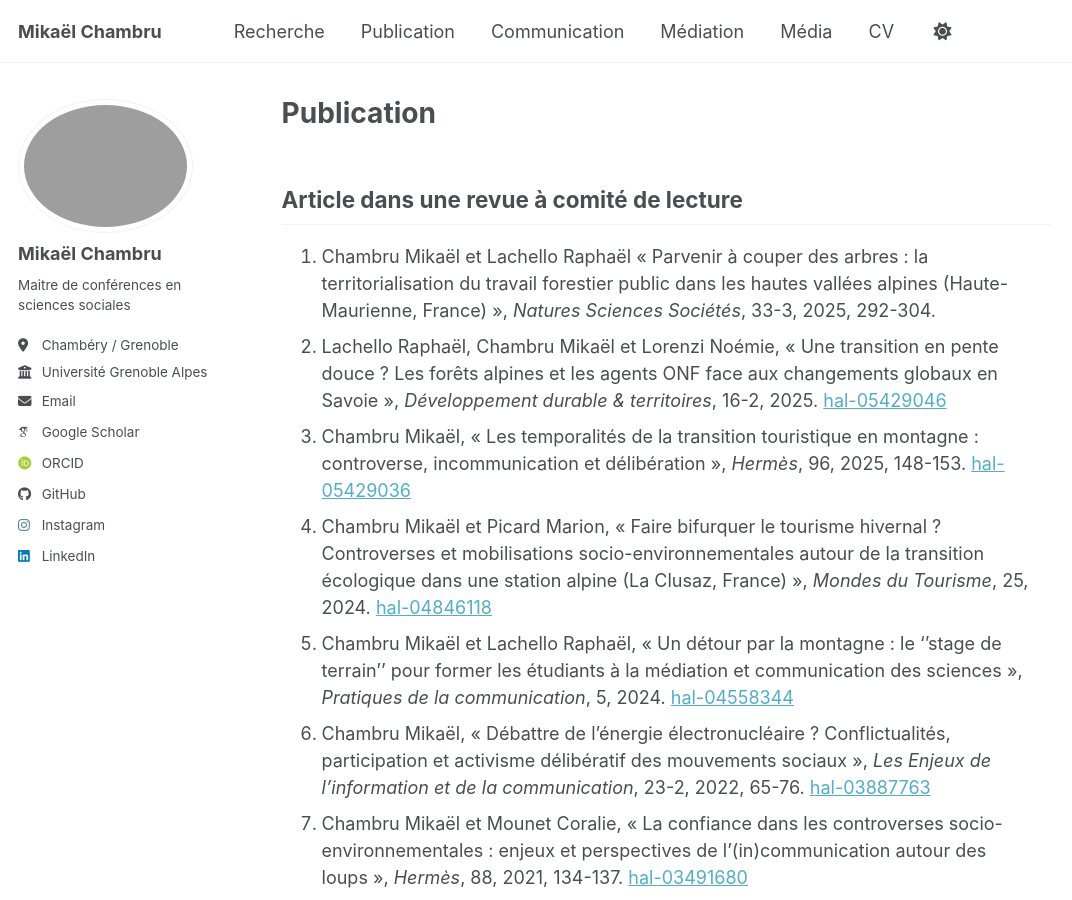
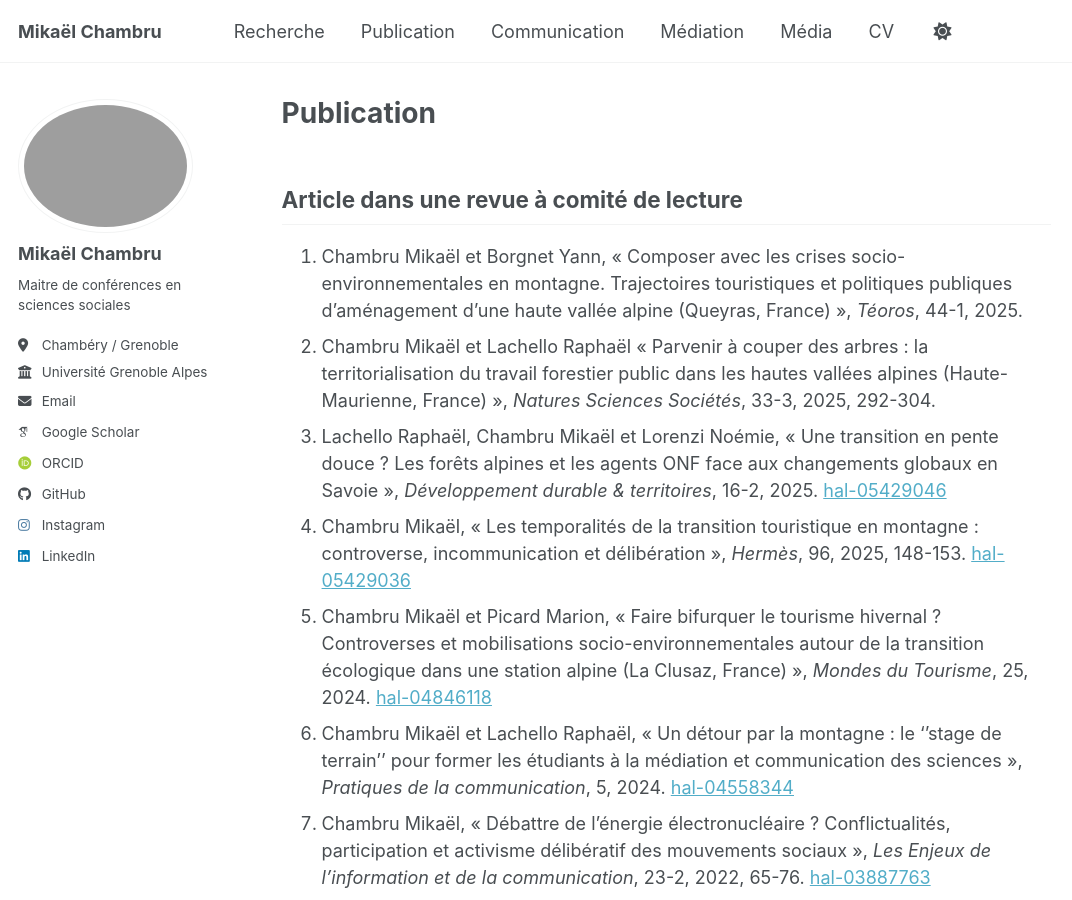
Before and after one commit to mikaelchambru/mikaelchambru.github.io, a Jekyll site: the page built from _pages/publications.md, in a window 1280 px wide and 900 px high. Shown: the whole window, without its empty margins (0-1072 px from the left). Built offline with Jekyll 4.4.1, drawn with Linux system fonts in a browser that asks for light colours; some web fonts are replaced; a script bundle is joined from its source files by our own code; library files that are not in the unit come from our copies.

Commit message:
Update publications.md

```diff
--- a/_pages/publications.md
+++ b/_pages/publications.md
@@ -7,22 +7,23 @@
 ---
 ## Article dans une revue à comité de lecture
 
-1. Chambru Mikaël et Lachello Raphaël « Parvenir à couper des arbres : la territorialisation du travail forestier public dans les hautes vallées alpines (Haute-Maurienne, France) », *Natures Sciences Sociétés*, 33-3, 2025, 292-304.
-2. Lachello Raphaël, Chambru Mikaël et Lorenzi Noémie, « Une transition en pente douce ? Les forêts alpines et les agents ONF face aux changements globaux en Savoie », *Développement durable & territoires*, 16-2, 2025. [hal-05429046](https://hal.science/hal-05429046v1)
-3. Chambru Mikaël, « Les temporalités de la transition touristique en montagne : controverse, incommunication et délibération », *Hermès*, 96, 2025, 148-153. [hal-05429036](https://hal.science/hal-05429036)
-4. Chambru Mikaël et Picard Marion, « Faire bifurquer le tourisme hivernal ? Controverses et mobilisations socio-environnementales autour de la transition écologique dans une station alpine (La Clusaz, France) », *Mondes du Tourisme*, 25, 2024. [hal-04846118](https://hal.science/hal-04846118v1)
-5. Chambru Mikaël et Lachello Raphaël, « Un détour par la montagne : le ‘’stage de terrain’’ pour former les étudiants à la médiation et communication des sciences », *Pratiques de la communication*, 5, 2024. [hal-04558344](https://hal.science/hal-04558344)
-6. Chambru Mikaël, « Débattre de l’énergie électronucléaire ? Conflictualités, participation et activisme délibératif des mouvements sociaux », *Les Enjeux de l’information et de la communication*, 23-2, 2022, 65-76. [hal-03887763](https://hal.archives-ouvertes.fr/hal-03887763)
-7. Chambru Mikaël et Mounet Coralie, « La confiance dans les controverses socio-environnementales : enjeux et perspectives de l’(in)communication autour des loups », *Hermès*, 88, 2021, 134-137. [hal-03491680](https://hal.archives-ouvertes.fr/hal-03491680)
-8. Chambru Mikaël et De Oliveira Jean-Philippe, « La recherche-action face au risque climatique en montagne : enquêtes et engagements autour d’un problème public », *Questions de communication*, 40, 2021, 283-302. [hal-03620632](https://hal.archives-ouvertes.fr/hal-03620632)
-9. Chambru Mikaël et De Oliveira Jean-Philippe, « Communiquer sur les risques naturels en montagne : des effets de croyance aux divergences sociales », *Journal of Alpine Research - Revue de géographie alpine*, 109-2, 2021. [hal-03409818](https://hal.archives-ouvertes.fr/hal-03409818)
-10. Chambru Mikaël et De Oliveira Jean-Philippe, « Changement climatique et développement territorial en montagne : conflictualités et enjeux communicationnels », *Revue française des sciences de l’information et de la communication*, 21, 2021. [hal-03143989](https://hal.archives-ouvertes.fr/hal-03143989)
-11. Chambru Mikaël, « La protestation antinucléaire par-delà les frontières : mutations et temporalités de l’enjeu européen », *Communication et organisation*, 57, 2020, 121-133. [hal-02554133](https://hal.archives-ouvertes.fr/hal-02554133)
-12. Chambru Mikaël, « La publicisation du risque nucléaire par les usages protestataires du droit », *Sciences de la Société*, 100, 2018, 79-92. [hal-01921931](https://hal.archives-ouvertes.fr/hal-01921931)
-13. Chambru Mikaël, « L’engagement protéiforme des militants et des journalistes dans les mobilisations informationnelles antinucléaires », *Sciences de la Société*, 94, 2015, 65-82. [hal-01358614](https://hal.archives-ouvertes.fr/hal-01358614)
-14. Chambru Mikaël, « L’utopie délibérative de la mouvance antinucléaire et les paradoxes de son expérimentation », *Communication et organisation*, 48, 2015, 61-72. [hal-01358127](https://hal.archives-ouvertes.fr/hal-01358127)
-15. Chambru Mikaël, « La critique du régime technopolitique des sciences par la mouvance antinucléaire : un éclairage sur le concept d’espace public oppositionnel », *Les Enjeux de l’information et de la communication*, 16-3A, 2015, 29-38. [hal-01358105](https://hal.archives-ouvertes.fr/hal-01358105)
-16. Chambru Mikaël, « L’espace public à l’épreuve du phénomène antinucléaire en France (1962-2012) », *ESSACHESS – Journal for Communication Studies*, 7-13, 2014, 33-43. [hal-01186666](https://hal.univ-grenoble-alpes.fr/hal-01186666)
+1. Chambru Mikaël et Borgnet Yann, « Composer avec les crises socio-environnementales en montagne. Trajectoires touristiques et politiques publiques d’aménagement d’une haute vallée alpine (Queyras, France) », *Téoros*, 44-1, 2025.
+2. Chambru Mikaël et Lachello Raphaël « Parvenir à couper des arbres : la territorialisation du travail forestier public dans les hautes vallées alpines (Haute-Maurienne, France) », *Natures Sciences Sociétés*, 33-3, 2025, 292-304.
+3. Lachello Raphaël, Chambru Mikaël et Lorenzi Noémie, « Une transition en pente douce ? Les forêts alpines et les agents ONF face aux changements globaux en Savoie », *Développement durable & territoires*, 16-2, 2025. [hal-05429046](https://hal.science/hal-05429046v1)
+4. Chambru Mikaël, « Les temporalités de la transition touristique en montagne : controverse, incommunication et délibération », *Hermès*, 96, 2025, 148-153. [hal-05429036](https://hal.science/hal-05429036)
+5. Chambru Mikaël et Picard Marion, « Faire bifurquer le tourisme hivernal ? Controverses et mobilisations socio-environnementales autour de la transition écologique dans une station alpine (La Clusaz, France) », *Mondes du Tourisme*, 25, 2024. [hal-04846118](https://hal.science/hal-04846118v1)
+6. Chambru Mikaël et Lachello Raphaël, « Un détour par la montagne : le ‘’stage de terrain’’ pour former les étudiants à la médiation et communication des sciences », *Pratiques de la communication*, 5, 2024. [hal-04558344](https://hal.science/hal-04558344)
+7. Chambru Mikaël, « Débattre de l’énergie électronucléaire ? Conflictualités, participation et activisme délibératif des mouvements sociaux », *Les Enjeux de l’information et de la communication*, 23-2, 2022, 65-76. [hal-03887763](https://hal.archives-ouvertes.fr/hal-03887763)
+8. Chambru Mikaël et Mounet Coralie, « La confiance dans les controverses socio-environnementales : enjeux et perspectives de l’(in)communication autour des loups », *Hermès*, 88, 2021, 134-137. [hal-03491680](https://hal.archives-ouvertes.fr/hal-03491680)
+9. Chambru Mikaël et De Oliveira Jean-Philippe, « La recherche-action face au risque climatique en montagne : enquêtes et engagements autour d’un problème public », *Questions de communication*, 40, 2021, 283-302. [hal-03620632](https://hal.archives-ouvertes.fr/hal-03620632)
+10. Chambru Mikaël et De Oliveira Jean-Philippe, « Communiquer sur les risques naturels en montagne : des effets de croyance aux divergences sociales », *Journal of Alpine Research - Revue de géographie alpine*, 109-2, 2021. [hal-03409818](https://hal.archives-ouvertes.fr/hal-03409818)
+11. Chambru Mikaël et De Oliveira Jean-Philippe, « Changement climatique et développement territorial en montagne : conflictualités et enjeux communicationnels », *Revue française des sciences de l’information et de la communication*, 21, 2021. [hal-03143989](https://hal.archives-ouvertes.fr/hal-03143989)
+12. Chambru Mikaël, « La protestation antinucléaire par-delà les frontières : mutations et temporalités de l’enjeu européen », *Communication et organisation*, 57, 2020, 121-133. [hal-02554133](https://hal.archives-ouvertes.fr/hal-02554133)
+13. Chambru Mikaël, « La publicisation du risque nucléaire par les usages protestataires du droit », *Sciences de la Société*, 100, 2018, 79-92. [hal-01921931](https://hal.archives-ouvertes.fr/hal-01921931)
+14. Chambru Mikaël, « L’engagement protéiforme des militants et des journalistes dans les mobilisations informationnelles antinucléaires », *Sciences de la Société*, 94, 2015, 65-82. [hal-01358614](https://hal.archives-ouvertes.fr/hal-01358614)
+15. Chambru Mikaël, « L’utopie délibérative de la mouvance antinucléaire et les paradoxes de son expérimentation », *Communication et organisation*, 48, 2015, 61-72. [hal-01358127](https://hal.archives-ouvertes.fr/hal-01358127)
+16. Chambru Mikaël, « La critique du régime technopolitique des sciences par la mouvance antinucléaire : un éclairage sur le concept d’espace public oppositionnel », *Les Enjeux de l’information et de la communication*, 16-3A, 2015, 29-38. [hal-01358105](https://hal.archives-ouvertes.fr/hal-01358105)
+17. Chambru Mikaël, « L’espace public à l’épreuve du phénomène antinucléaire en France (1962-2012) », *ESSACHESS – Journal for Communication Studies*, 7-13, 2014, 33-43. [hal-01186666](https://hal.univ-grenoble-alpes.fr/hal-01186666)
 
 ## Dossier dans une revue à comité de lecture
 
```
